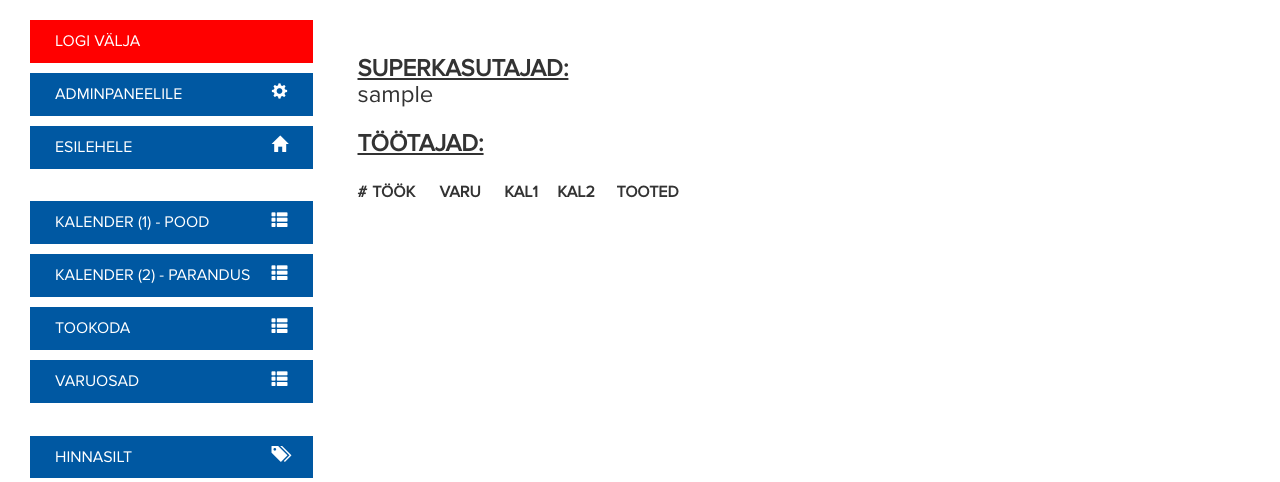
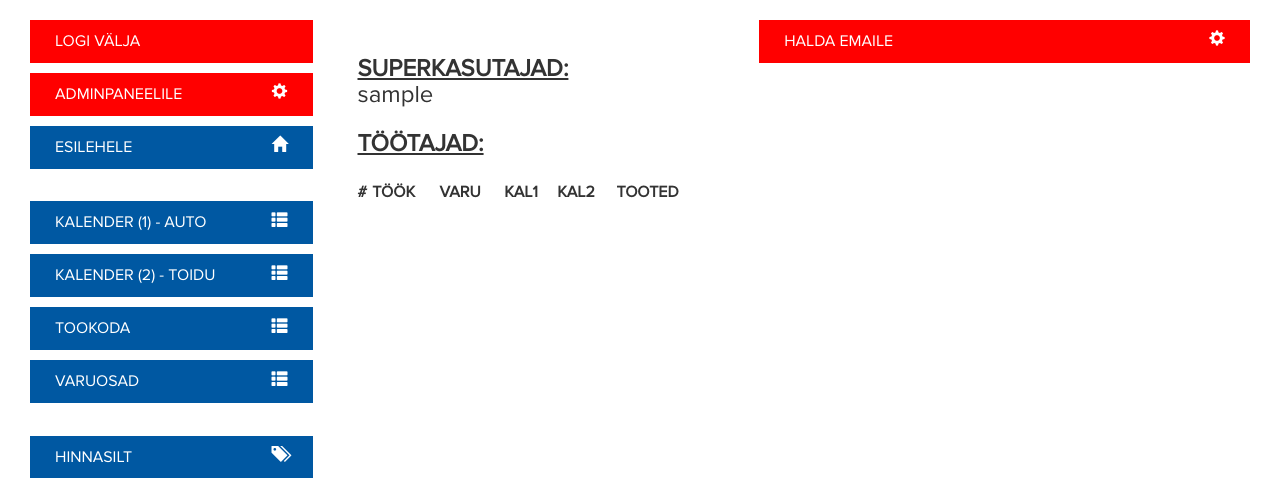
Before and after one commit to alvarantson/emartauto, a Django app: template templates/login-hub.html in a window 1280 px wide. Shown: the part 30-512 px from the top of the page. Run offline with Django 3.2, Linux system fonts and the light colour scheme; the template is opened without the code that fills it: values that come from a table or form of the project are taken from there, others are empty; the visitor is signed in with stand-in values (Sample User, id 1); data comes from the database, SQL or seed files in the repository; some libraries are stand-ins or nearby versions.

Commit message:
kalendrid rename edit received emails button

```diff
--- a/static/login.css
+++ b/static/login.css
@@ -49,7 +49,7 @@ input{
 	float: right;
 }
 .logout {
-	background-color: red;
+	background-color: red !important;
 	border: none;
 }
 .email-listing {
--- a/templates/login-hub.html
+++ b/templates/login-hub.html
@@ -23,7 +23,7 @@
 				</div>
 			</a>
 			<a class="item-a" href="/admin">
-				<div class="item">ADMINPANEELILE
+				<div class="item logout">ADMINPANEELILE
 					<span class="glyphicon glyphicon-cog" aria-hidden="true"></span>
 				</div>
 			</a>
@@ -45,14 +45,14 @@
 
 				{% if request.session.kalender_priority != "M" %}
 				<a class="item-a" href="/kalender">
-					<div class="item">KALENDER (1) - POOD
+					<div class="item">KALENDER (1) - AUTO
 						<span class="glyphicon glyphicon-th-list" aria-hidden="true"></span>
 					</div>
 				</a>
 				{% endif %}
 				{% if request.session.kalender2_priority != "M" %}
 				<a class="item-a" href="/kalender2">
-					<div class="item">KALENDER (2) - PARANDUS
+					<div class="item">KALENDER (2) - TOIDU
 						<span class="glyphicon glyphicon-th-list" aria-hidden="true"></span>
 					</div>
 				</a>
@@ -149,6 +149,14 @@
 		</div>
 		{% if request.session.kirjad_priority != "M" %}
 		<div class="col-xs-12 col-md-5 mails">
+			{% if request.user.is_superuser %}
+			<a class="item-a" href='/admin/meist/contactform'>
+				<div class="email-listing logout">
+					HALDA EMAILE
+					<span class="glyphicon glyphicon-cog" aria-hidden="true"></span>
+				</div>
+			</a>
+			{% endif %}
 			{% for i in mails %}
 			<a class="item-a" href='#a{{ i.date|cut:":"|cut:"." }}' data-toggle="collapse">
 				<div class="email-listing">
```
